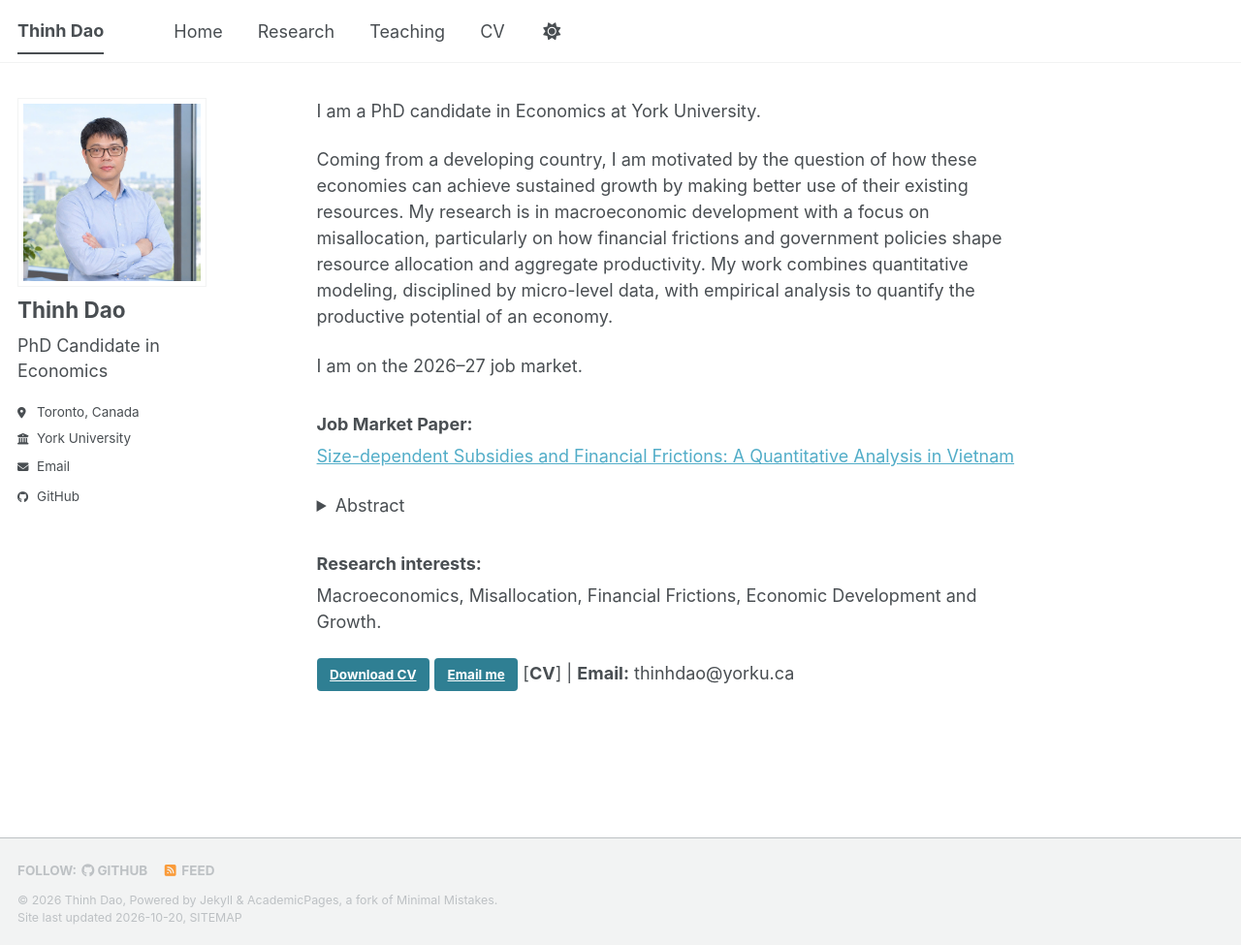
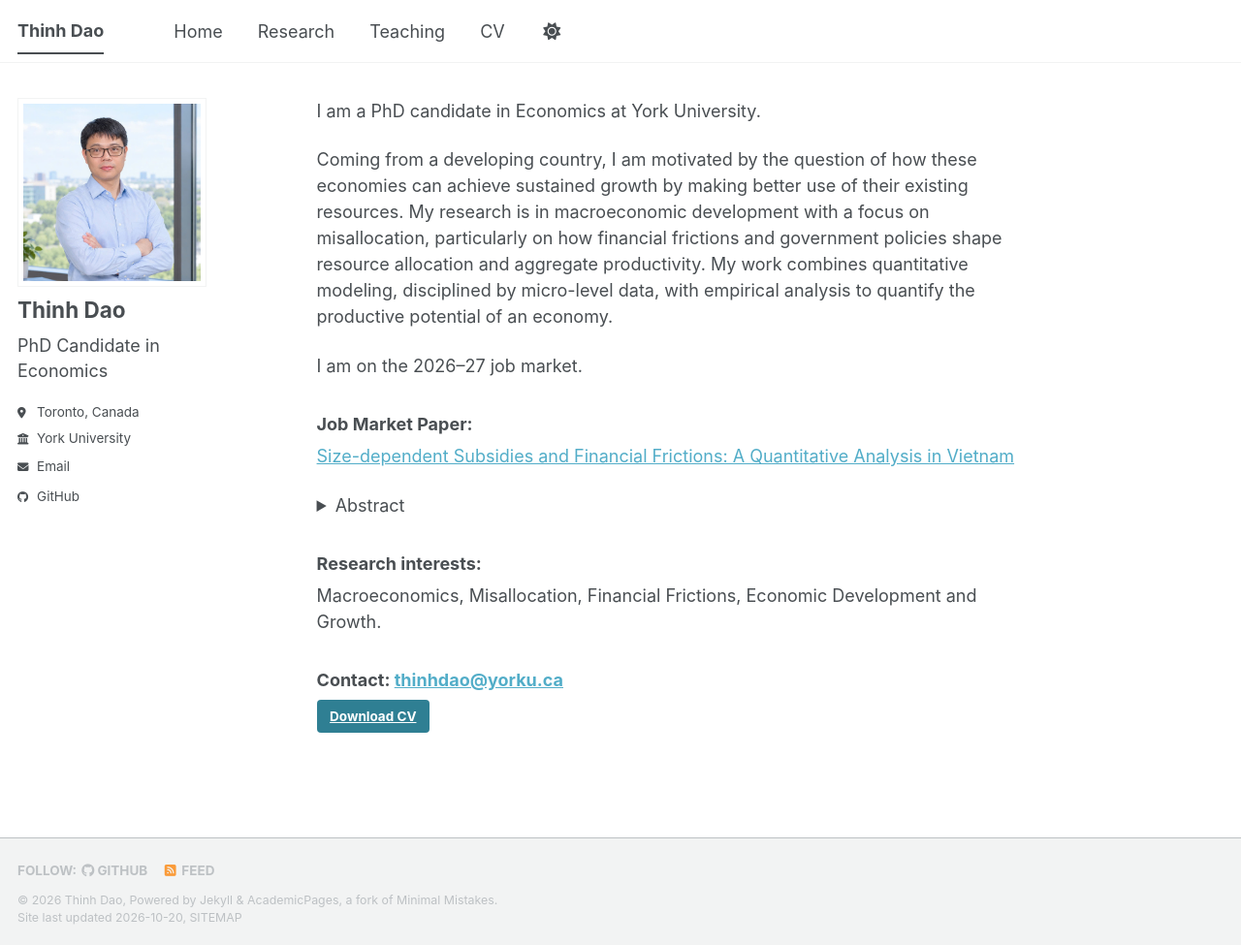
Before and after one commit to thinh-dao-econ/thinh-dao-econ.github.io, a Jekyll site: the page built from _pages/about.md, in a window 1280 px wide and 975 px high. Shown: the whole window at 97% size. Built offline with Jekyll 4.4.1, drawn with Linux system fonts in a browser that asks for light colours; a style sheet for code colours, icons or effects is not loaded.

Commit message:
Update contact information format in about.md

```diff
--- a/_pages/about.md
+++ b/_pages/about.md
@@ -26,5 +26,5 @@ Motivated by a policy in Vietnam that capped short-term lending rates for small
 ### Research interests:
 Macroeconomics, Misallocation, Financial Frictions, Economic Development and Growth.
 
-[Download CV](/files/Dao_CV.pdf){: .btn .btn--primary} [Email me](mailto:thinhdao@yorku.ca){: .btn .btn--primary}
-[**CV**] | **Email:** thinhdao@yorku.ca
+### Contact: [thinhdao@yorku.ca](mailto:thinhdao@yorku.ca)
+[Download CV](/files/Dao_CV.pdf){: .btn .btn--primary}
```
